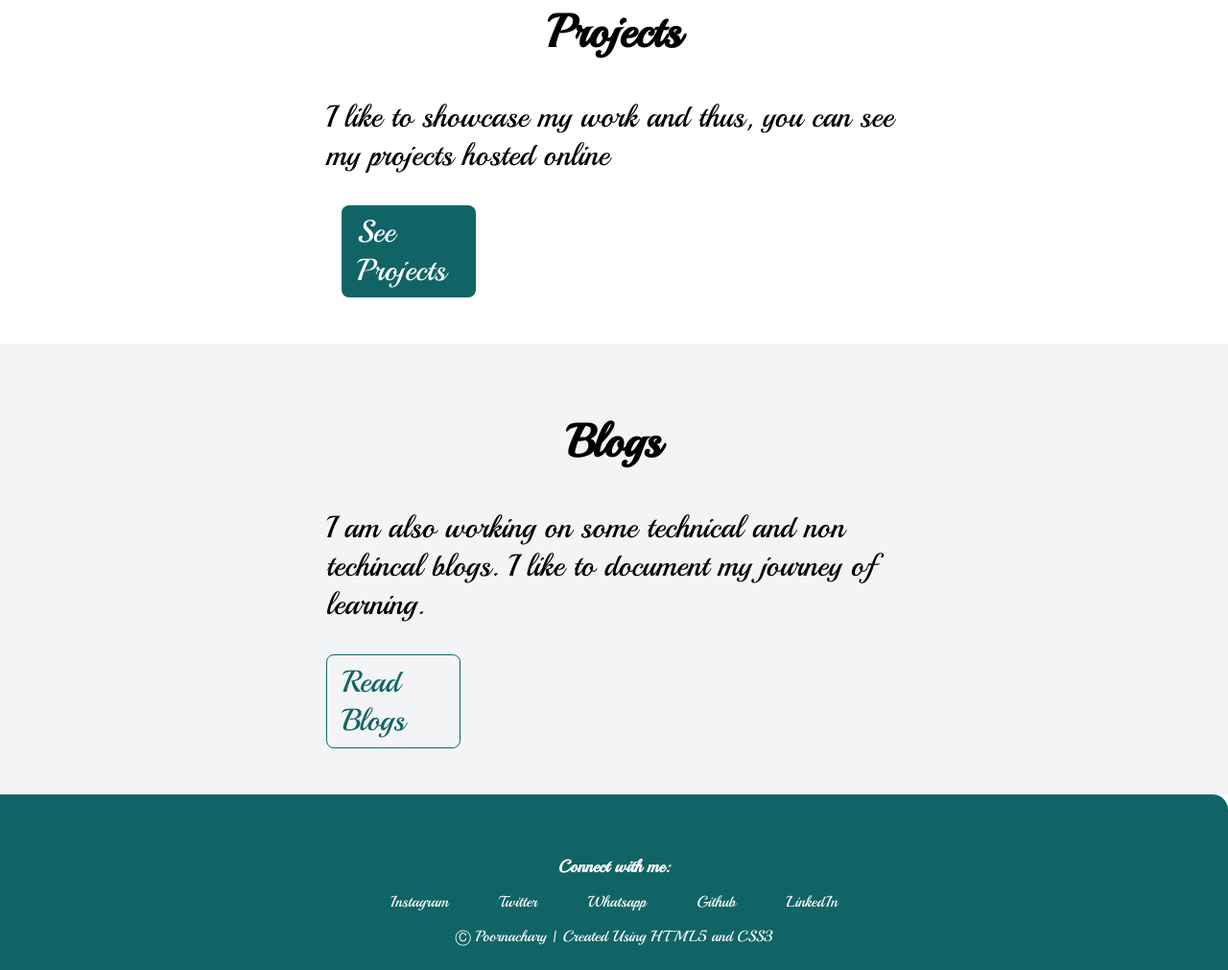
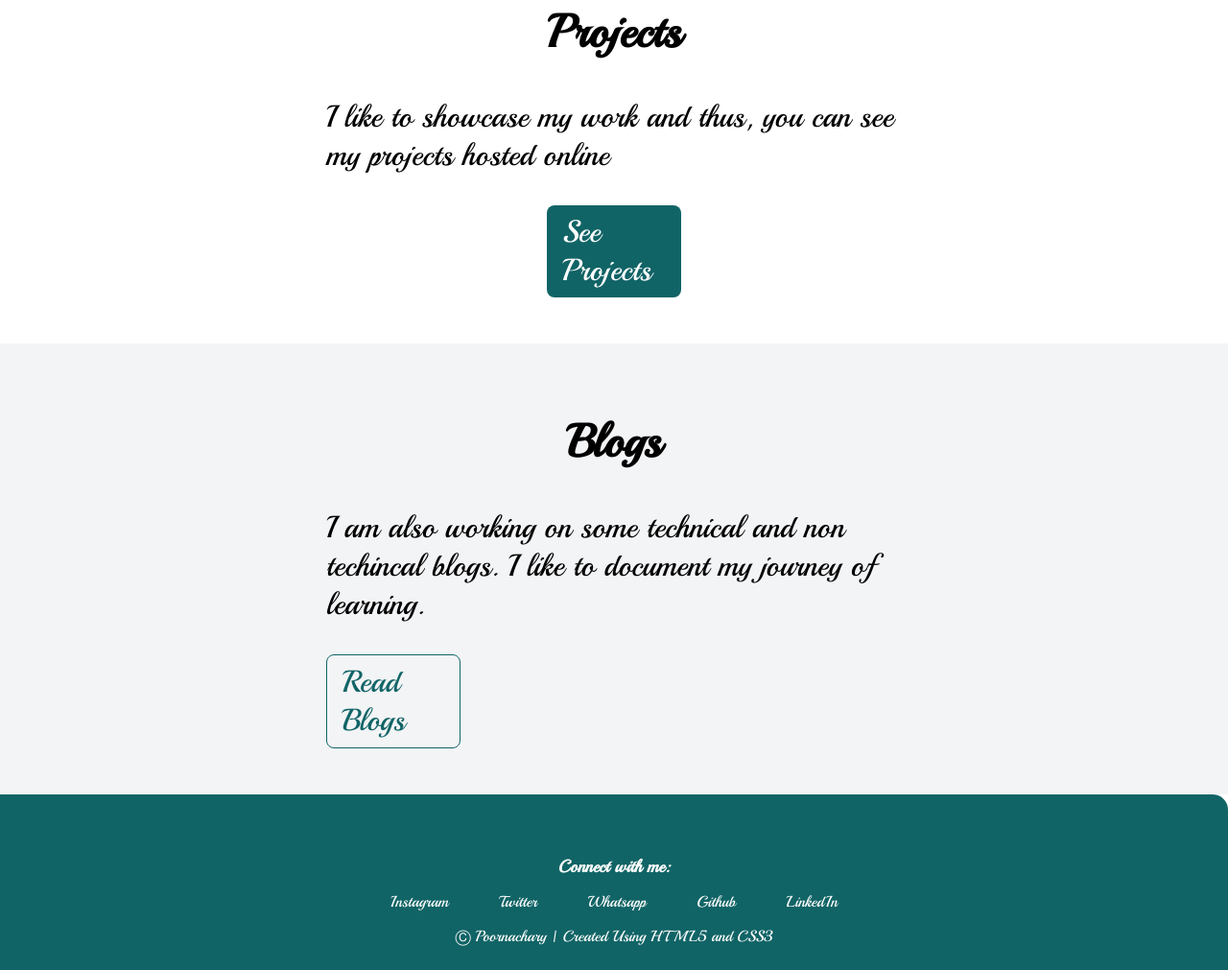
Before and after one commit to poornachary1998/MyWebsite, a plain HTML site: page index.html in a window 1280 px wide. Shown: the part 1002-2013 px from the top of the page at 96% size. Drawn offline with Linux system fonts and the light colour scheme.

Commit message:
update css

```diff
--- a/main.css
+++ b/main.css
@@ -44,7 +44,7 @@ hr {
     color: white;
     display: block;
     max-width: 140px;
-    margin: 1rem 1rem 1rem 1rem;
+    margin: 1rem auto;
     padding: 0.6rem,1.2rem;
 }
 
```
